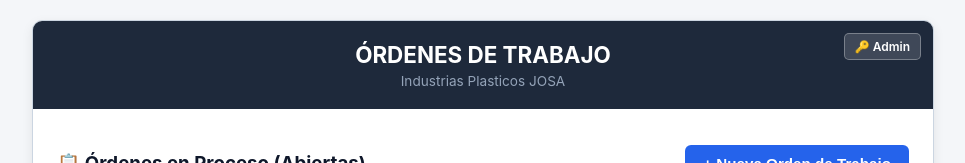
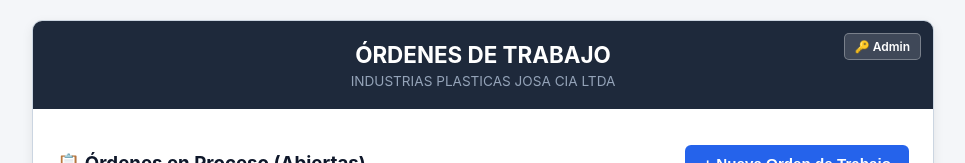
Before and after one commit to sistemasibc23-web/Orden-de-trabajo, a plain HTML site: page index.html in a window 1280 px wide. Shown: the top 163 px of the page, without its empty margins (157-1122 px from the left). Drawn offline with Linux system fonts and the light colour scheme.

Commit message:
index.html

```diff
--- a/index.html
+++ b/index.html
@@ -176,7 +176,7 @@
     <div class="header">
       <a href="admin.html" class="btn-admin">🔑 Admin</a>
       <h1>Órdenes de Trabajo</h1>
-      <p>Industrias Plasticos JOSA</p>
+      <p>INDUSTRIAS PLASTICAS JOSA CIA LTDA</p>
     </div>
 
     <div class="content-padding">
```
